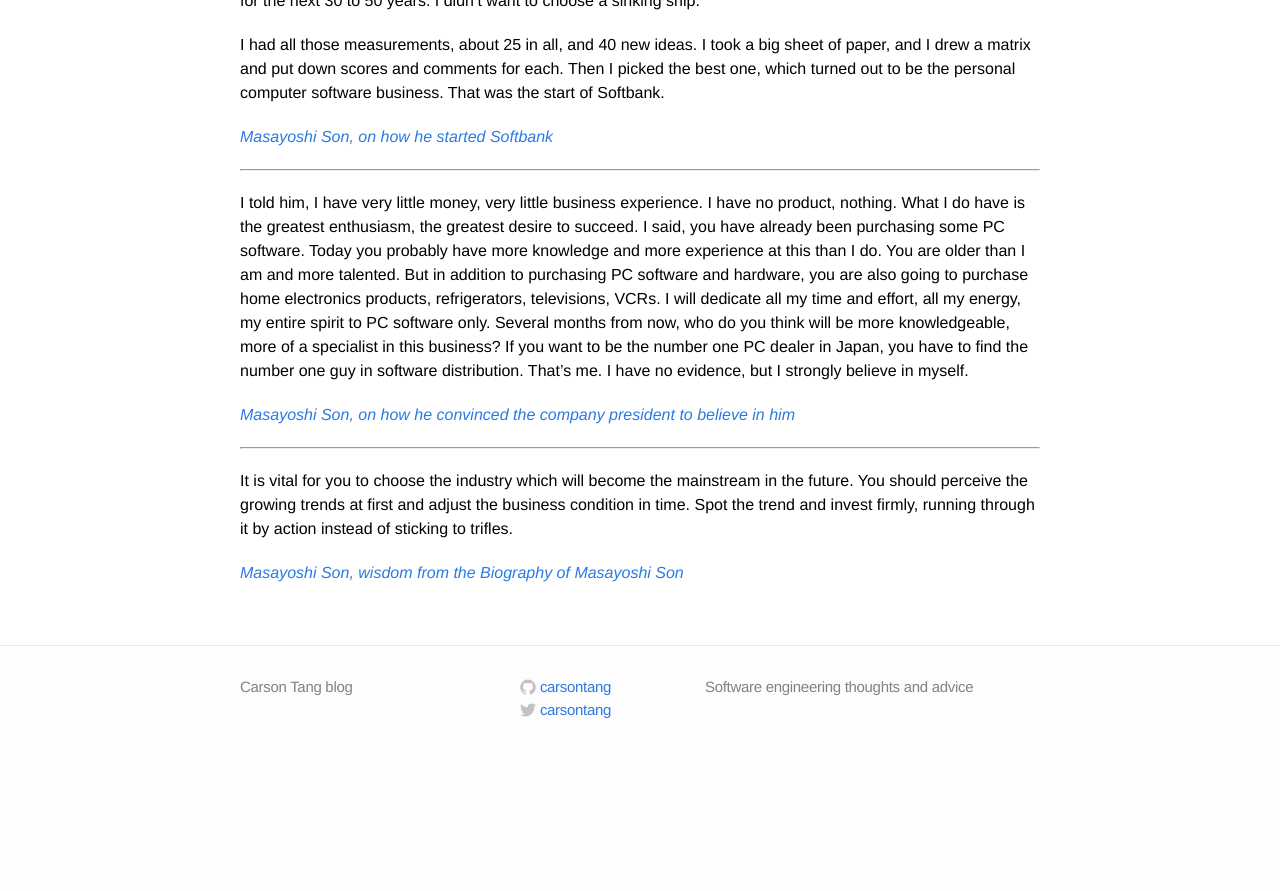
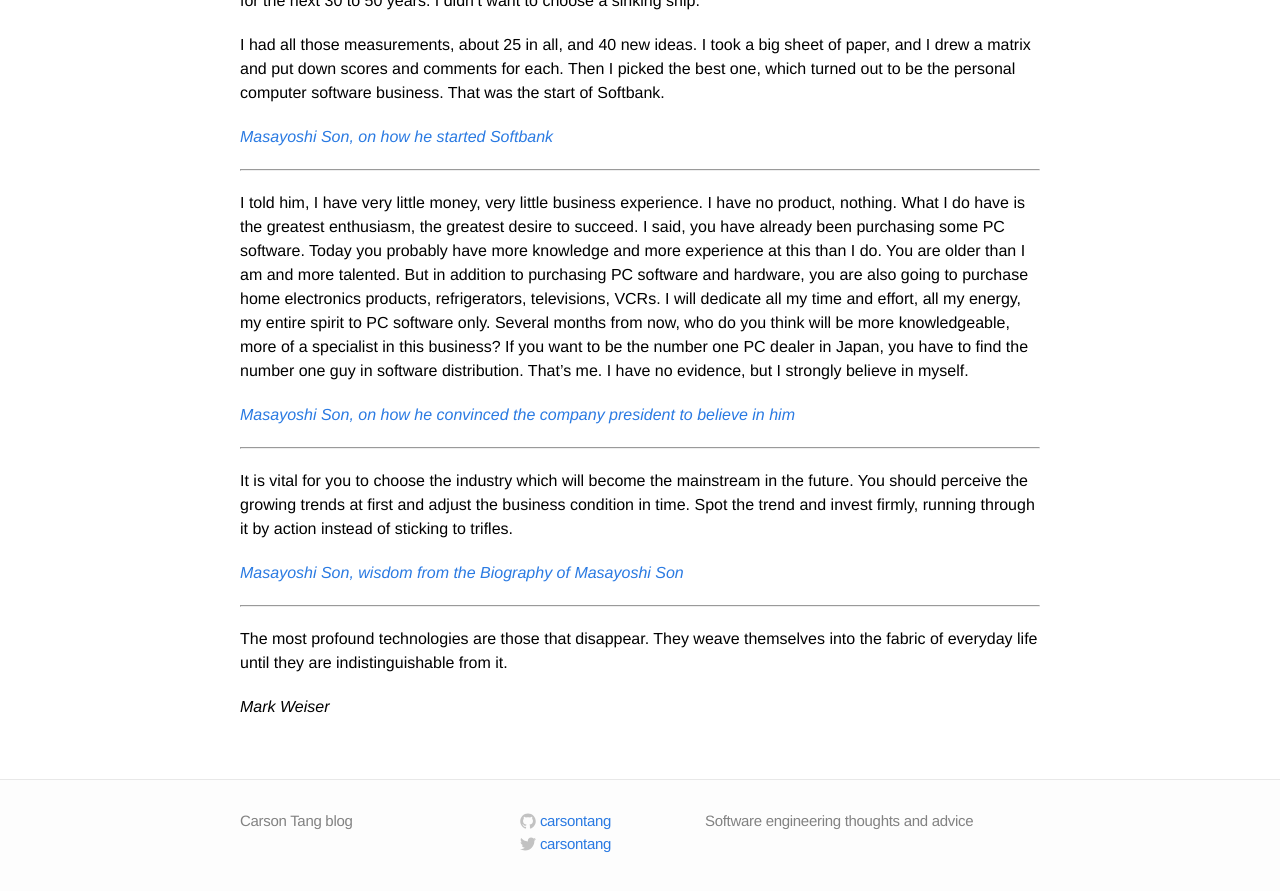
Before and after one commit to carsontang/carsontang.github.io, a Jekyll site: the page built from quotes.md, in a window 1280 px wide and 900 px high, scrolled down 9186 px. Shown: the top 891 px of the window. Built offline with Jekyll 4.4.1, drawn with Linux system fonts in a browser that asks for light colours; before the commit the page ends 9952 px from its top, so only the background shows below that.

Commit message:
Mark Weiser quote

```diff
--- a/quotes.md
+++ b/quotes.md
@@ -379,3 +379,9 @@ I told him, I have very little money, very little business experience. I have no
 It is vital for you to choose the industry which will become the mainstream in the future. You should perceive the growing trends at first and adjust the business condition in time. Spot the trend and invest firmly, running through it by action instead of sticking to trifles.
 
 *[Masayoshi Son, wisdom from the Biography of Masayoshi Son](https://www.amazon.com/Biography-Masayoshi-Son-Chinese/dp/7504491357/)*
+
+---
+
+The most profound technologies are those that disappear. They weave themselves into the fabric of everyday life until they are indistinguishable from it.
+
+*Mark Weiser*
```
